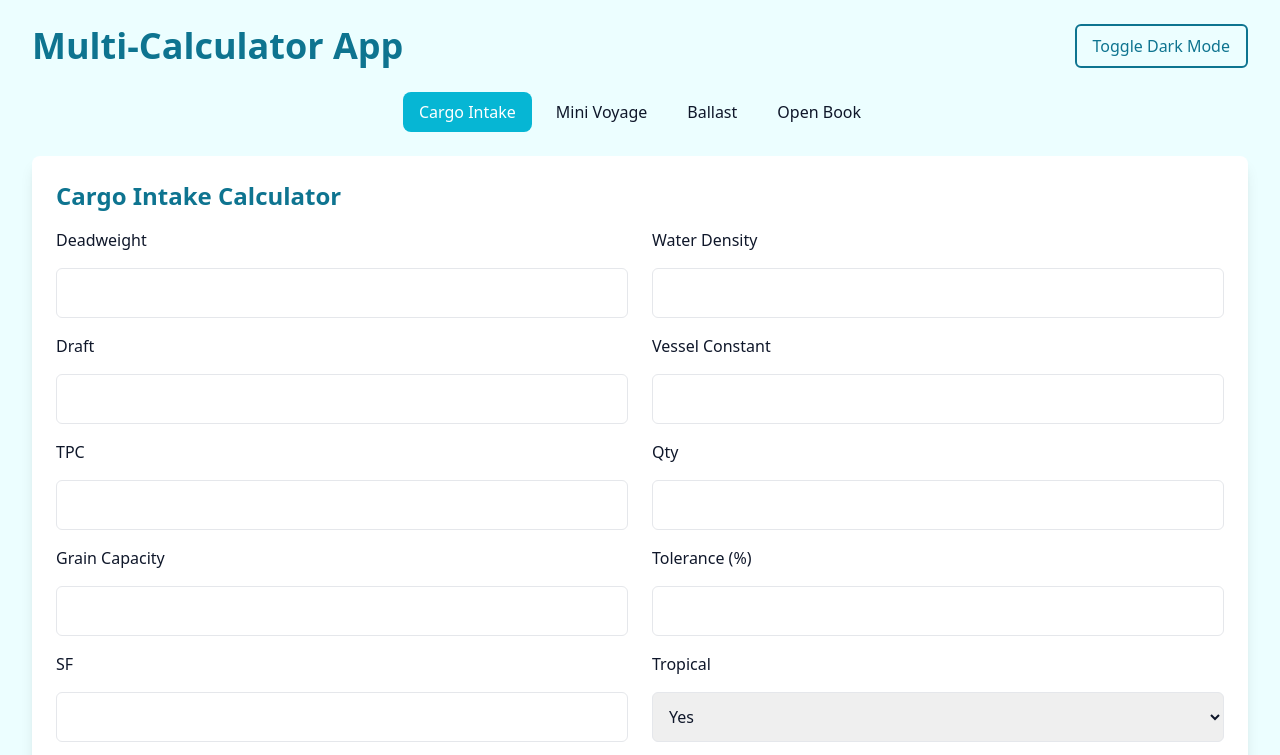
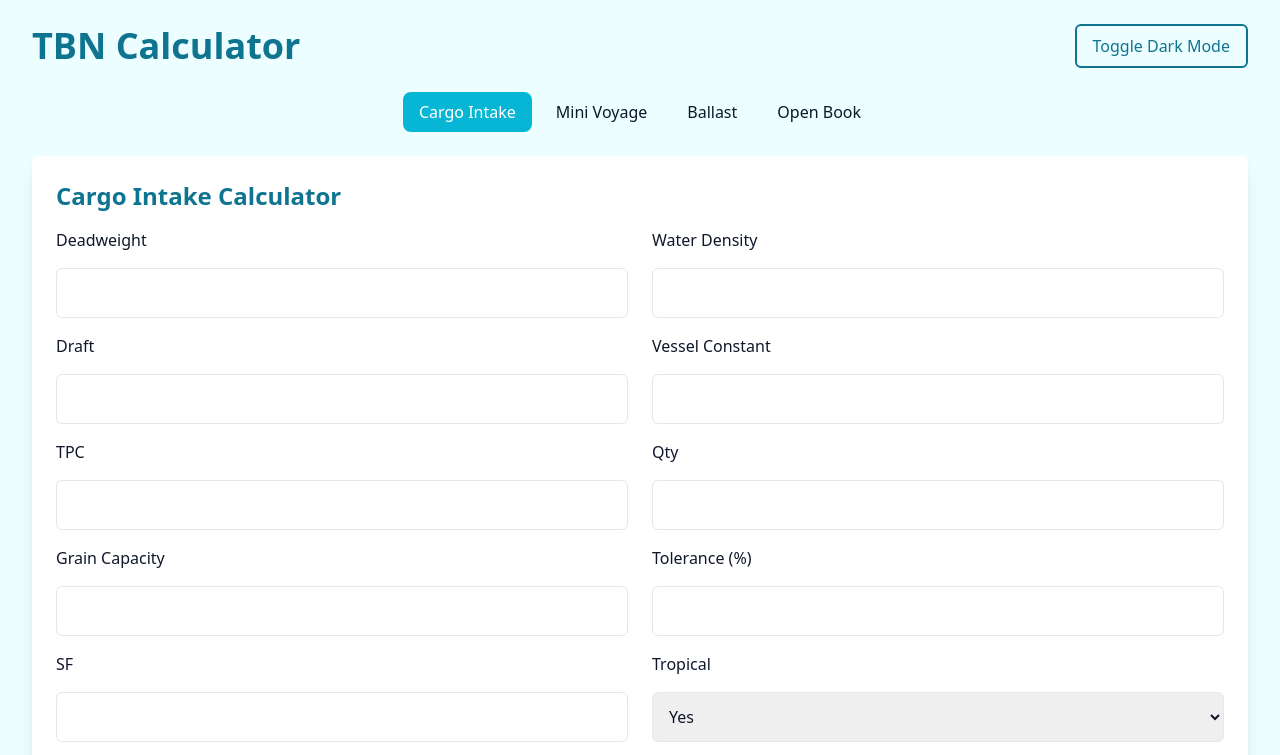
Before and after one commit to chrisfdo44/TBNcalculator, a plain HTML site: page index.html in a window 1280 px wide. Shown: the top 755 px of the page. Drawn offline with nearby package versions, Linux system fonts and the light colour scheme.

Commit message:
name changes

```diff
--- a/index.html
+++ b/index.html
@@ -3,7 +3,7 @@
 <head>
   <meta charset="UTF-8" />
   <meta name="viewport" content="width=device-width, initial-scale=1.0" />
-  <title>Multi‑Calculator App (Ocean Theme – Responsive)</title>
+  <title>TBN Calculator</title>
   <script src="https://cdn.tailwindcss.com"></script>
   <style>
     :root {
@@ -81,7 +81,7 @@
 <body data-theme="light" class="min-h-screen font-sans flex flex-col">
   <div class="container mx-auto px-4 sm:px-6 lg:px-8 py-6 flex-grow">
     <div class="flex flex-col sm:flex-row justify-between items-center mb-6">
-      <h1 class="text-3xl sm:text-4xl font-bold mb-4 sm:mb-0" style="color: var(--color-primary);">Multi‑Calculator App</h1>
+      <h1 class="text-3xl sm:text-4xl font-bold mb-4 sm:mb-0" style="color: var(--color-primary);">TBN Calculator</h1>
       <button id="themeToggle" class="btn-toggle">Toggle Dark Mode</button>
     </div>
 
```
